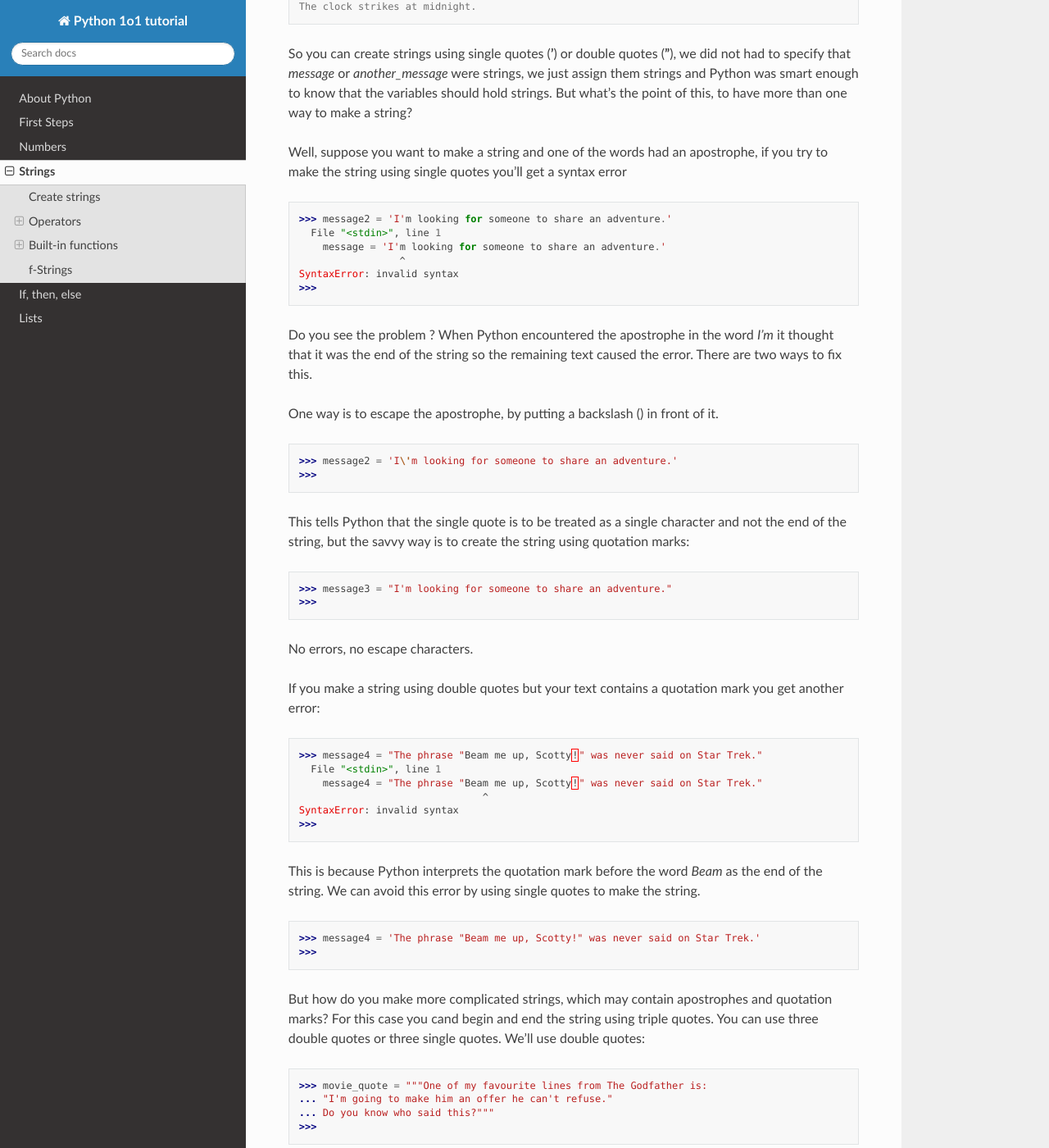
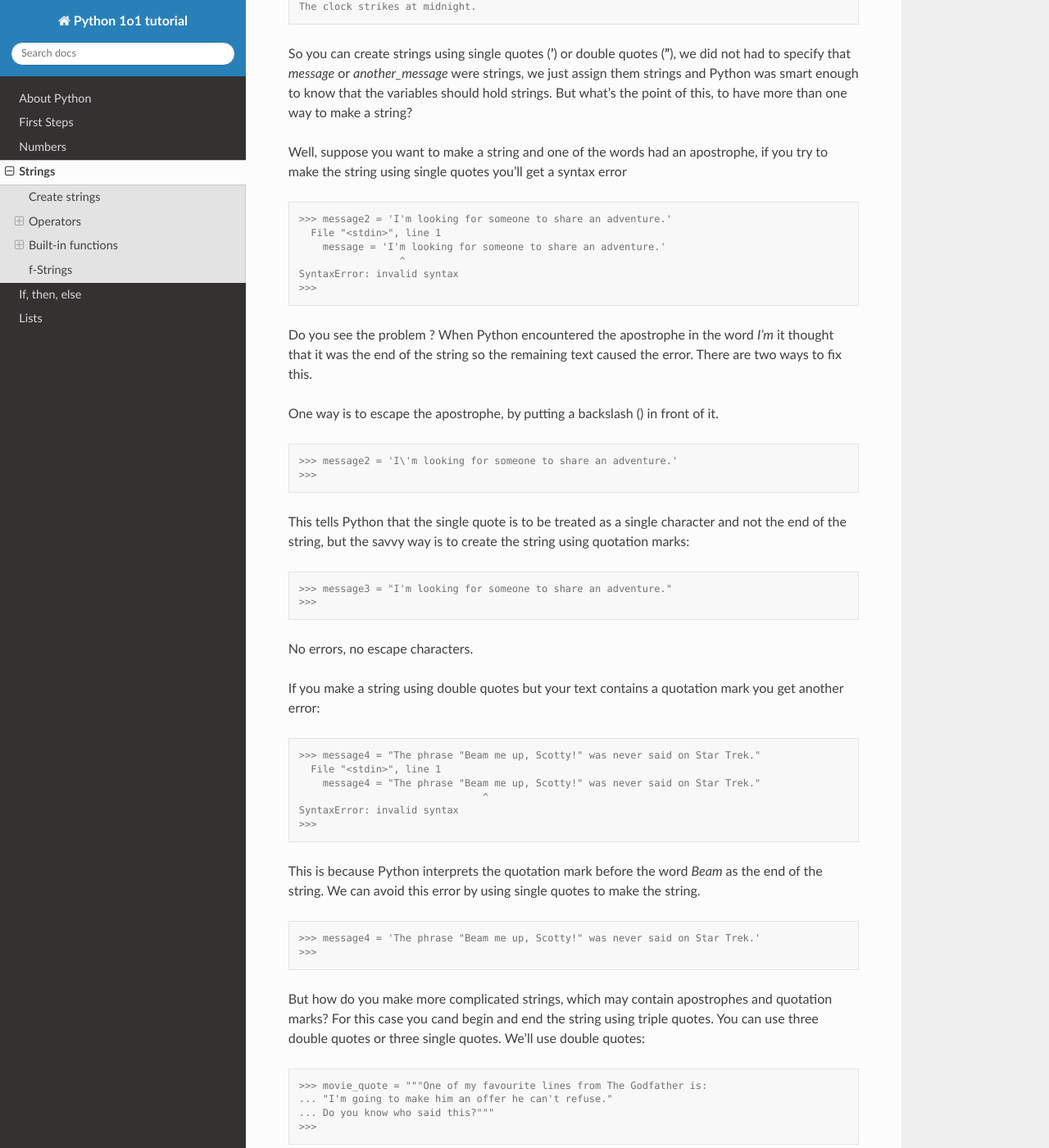
Before and after one commit to kopsha/python-1o1, a Sphinx documentation site: the page built from docs/strings.rst, in a window 1280 px wide and 1400 px high, scrolled down 904 px. Shown: the whole window at 82% size. Built offline with Sphinx 7.4.7 and the Read the Docs theme 2.0.0, drawn with Linux system fonts in a browser that asks for light colours; some of the changed text lies outside the part shown.

Commit message:
Fixed more console blocks

```diff
--- a/docs/conf.py
+++ b/docs/conf.py
@@ -52,4 +52,4 @@ html_theme = 'sphinx_rtd_theme'
 # Add any paths that contain custom static files (such as style sheets) here,
 # relative to this directory. They are copied after the builtin static files,
 # so a file named "default.css" will overwrite the builtin "default.css".
-html_static_path = ['_static']
+# html_static_path = ['_static']
--- a/docs/lists.rst
+++ b/docs/lists.rst
@@ -110,6 +110,7 @@ The last item is 19, the next to last prime is 17. And so on, until we reach
 the beginning of the list with index -8. Be careful, you can only wrap around once. If you try to find the value of index -9, you get an index error.
 
 .. code-block:: console
+
     >>> primes
     [2, 3, 5, 7, 11, 13, 17, 19]
     >>> primes[-9]
--- a/docs/strings.rst
+++ b/docs/strings.rst
@@ -15,7 +15,7 @@ Create strings
 
 First, we create a string a store it in a variable:
 
-.. code-block:: python
+.. code-block:: console
 
 	message = "Meet me tonight."
 
@@ -24,7 +24,7 @@ not have a type a semicolon at the end like you do in many other languages like
 Java or C++. You can see the string stored in *message* by printing it:
 
 
-.. code-block:: python
+.. code-block:: console
 
 	>>> message = "Meet me tonight."
 	>>> print(message)
@@ -34,13 +34,13 @@ Java or C++. You can see the string stored in *message* by printing it:
 We've created our first string using quotation marks, but you can also create
 strings using single quotes:
 
-.. code-block:: python
+.. code-block:: console
 
 	>>> another_message = 'The clock strikes at midnight.'
 
 Let's verify the text stored in this new variable by printing it:
 
-.. code-block:: python
+.. code-block:: console
 
 	>>> print(another_message)
 	The clock strikes at midnight.
@@ -53,7 +53,7 @@ should hold strings. But what's the point of this, to have more than one way to
 Well, suppose you want to make a string and one of the words had an apostrophe,
 if you try to make the string using single quotes you'll get a syntax error
 
-.. code-block:: python
+.. code-block:: console
 
 	>>> message2 = 'I'm looking for someone to share an adventure.'
 	  File "<stdin>", line 1
@@ -69,26 +69,28 @@ to fix this.
 
 One way is to escape the apostrophe, by putting a backslash (\) in front of it.
 
-.. code-block:: python
+.. code-block:: console
 
 	>>> message2 = 'I\'m looking for someone to share an adventure.'
 	>>>
+
 
 This tells Python that the single quote is to be treated as a single character
 and not the end of the string, but the savvy way is to create the string using
 quotation marks:
 
-.. code-block:: python
+.. code-block:: console
 
 	>>> message3 = "I'm looking for someone to share an adventure."
 	>>>
+
 
 No errors, no escape characters.
 
 If you make a string using double quotes but your text contains a quotation mark
 you get another error:
 
-.. code-block:: python
+.. code-block:: console
 
 	>>> message4 = "The phrase "Beam me up, Scotty!" was never said on Star Trek."
 	  File "<stdin>", line 1
@@ -97,11 +99,12 @@ you get another error:
 	SyntaxError: invalid syntax
 	>>>
 
+
 This is because Python interprets the quotation mark before the word *Beam* as
 the end of the string. We can avoid this error by using single quotes to make
 the string.
 
-.. code-block:: python
+.. code-block:: console
 
 	>>> message4 = 'The phrase "Beam me up, Scotty!" was never said on Star Trek.'
 	>>>
@@ -111,7 +114,7 @@ But how do you make more complicated strings, which may contain apostrophes and
 quotation marks? For this case you cand begin and end the string using triple quotes. You can use
 three double quotes or three single quotes. We'll use double quotes:
 
-.. code-block:: python
+.. code-block:: console
 
 	>>> movie_quote = """One of my favourite lines from The Godfather is:
 	... "I'm going to make him an offer he can't refuse."
@@ -144,7 +147,7 @@ The + operator
 The + operator concatenates strings. It returns a string consisting of the
 operands joined together, as shown here:
 
-.. code-block:: python
+.. code-block:: console
 
 	>>> s = 'foo'
 	>>> t = 'bar'
@@ -164,7 +167,7 @@ The * operator creates multiple copies of a string. If s is a string and n is
 an integer, either of the following expressions returns a string consisting of
 n concatenated copies of s:
 
-.. code-block:: python
+.. code-block:: console
 
 	>>> s = 'foo.'
 	>>> s * 4
@@ -176,7 +179,7 @@ The multiplier operand n must be an integer. You’d think it would be required
 to be a positive integer, but amusingly, it can be zero or negative, in which
 case the result is an empty string:
 
-.. code-block:: python
+.. code-block:: console
 
 	>>> 'foo' * -8
 	''
@@ -193,7 +196,7 @@ Python also provides a membership operator that can be used with strings.
 The in operator returns True if the first operand is contained within the second,
 and False otherwise:
 
-.. code-block:: python
+.. code-block:: console
 
 	>>> s = 'foo'
 	>>> s in "That's food for thought."
@@ -203,7 +206,7 @@ and False otherwise:
 
 There is also a not in operator, which does the opposite:
 
-.. code-block:: python
+.. code-block:: console
 
 	>>> 'z' not in 'abc'
 	True
@@ -230,7 +233,7 @@ Returns the length of a string.
 
 With **len()**, you can check Python string length. **len(s)** returns the number of characters in s:
 
-.. code-block:: python
+.. code-block:: console
 
 	>>> s = 'I am a programmer.'
 	>>> len(s)
@@ -245,7 +248,7 @@ Returns a string representation of an object.
 Virtually any object in Python can be rendered as a string. **str(x)** returns
 the string representation of variable or expression **x**:
 
-.. code-block:: python
+.. code-block:: console
 
 	>>> str(49.2)
 	'49.2'
@@ -263,7 +266,7 @@ lower()
 Given a variable named s holding a string, by typing ``s.lower()`` you will get
 a copy of s with all alphabetic characters converted to lowercase:
 
-.. code-block:: python
+.. code-block:: console
 
 	>>> s = "NYSE News: What happened to Google stocks price?"
 	>>> s.lower()
@@ -275,11 +278,12 @@ upper()
 
 ``s.upper()`` returns a copy of **s** with all alphabetic characters converted to uppercase:
 
-.. code-block:: python
+.. code-block:: console
 
 	>>> s = "I want an expresso."
 	>>> s.upper()
 	'I WANT AN EXPRESSO.'
+
 
 A line of text in all caps looks like someone is yelling.
 
@@ -293,11 +297,12 @@ will be replaced with their values.
 
 Here are some of the ways f-strings can make your life easier.
 
-.. code-block:: python
+.. code-block:: console
 
 	>>> name = "Eric"
 	>>> age = 24
 	>>> f"Hello, {name}. You are {age} years old or {age * 12} months old."
 	'Hello, Eric. You are 24 years old or 288 months old.'
 
+
 Look how easy it is to read or predict how it will look.
```
